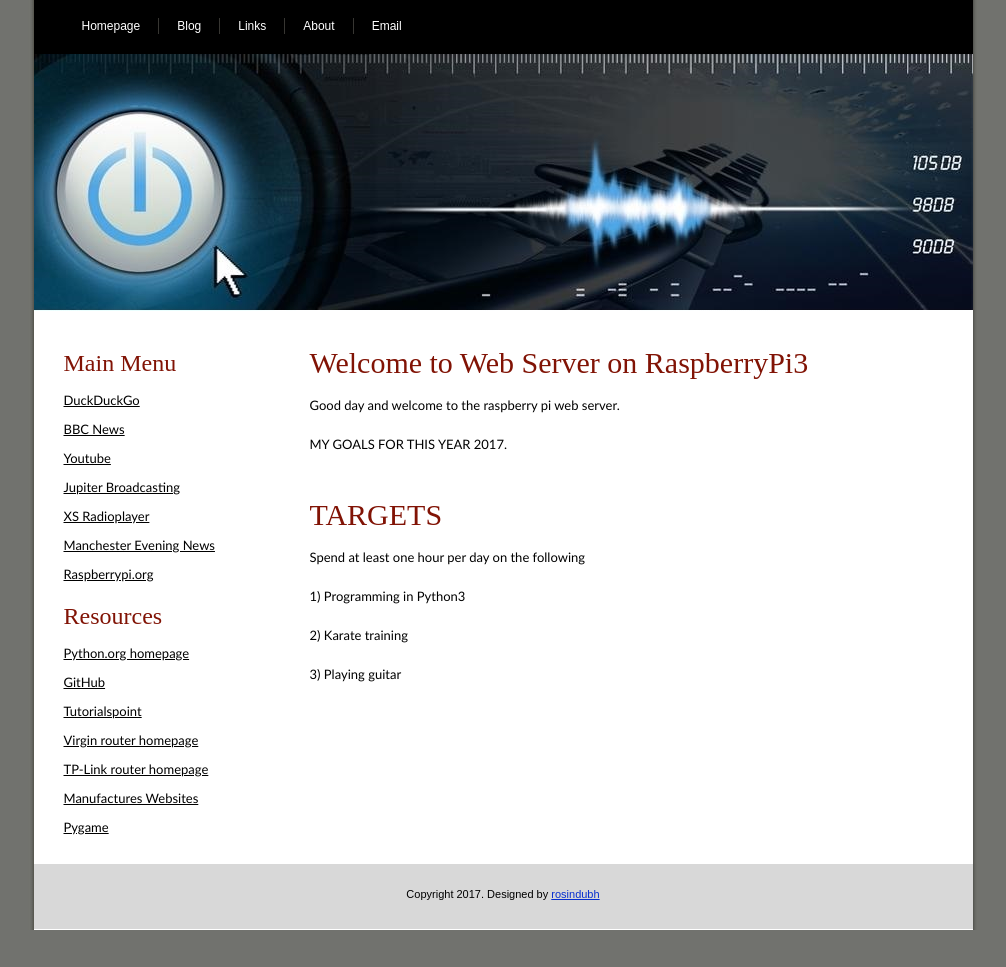
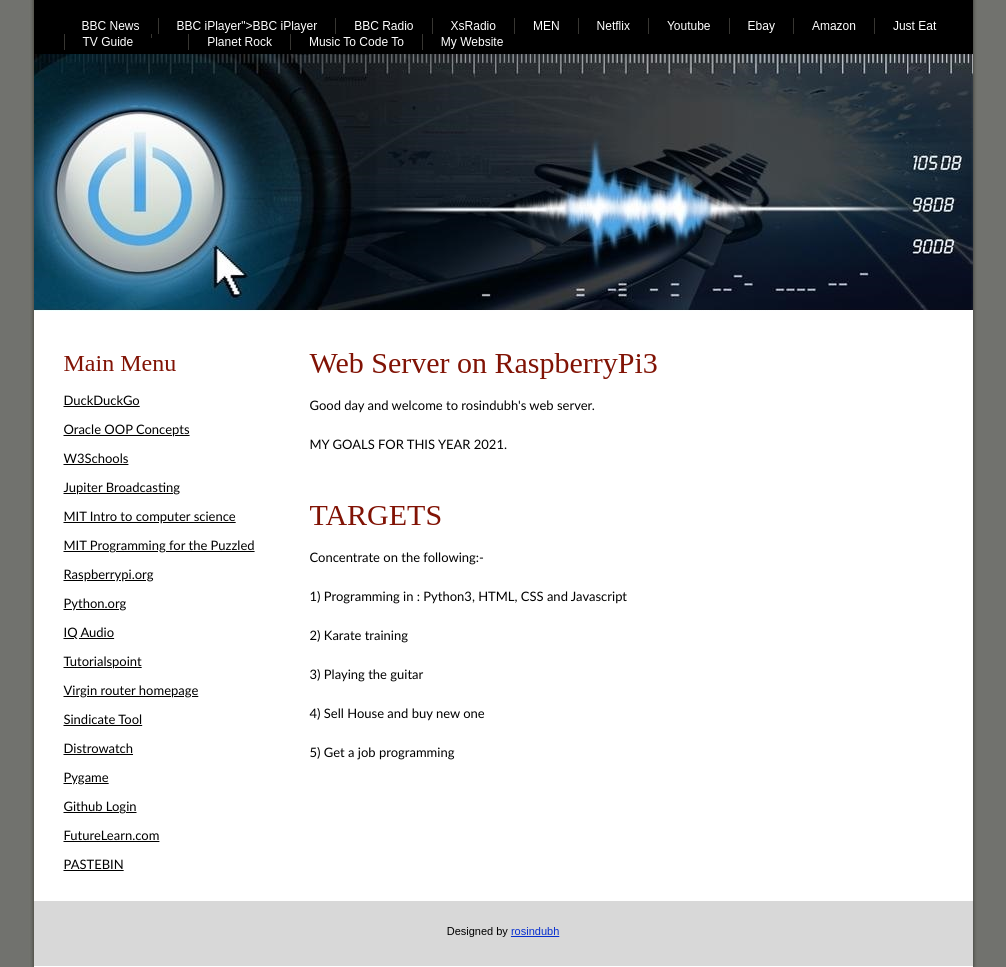
Before and after one commit to rosindubh/web_server, a plain HTML site: page index.html in a window 1280 px wide. Shown: the whole page, without its empty margins (137-1143 px from the left). Before the commit the page ends 930 px from the top, so only its background shows below. Drawn offline with Linux system fonts and the light colour scheme.

Commit message:
latest version oh index.html

```diff
--- a/index.html
+++ b/index.html
@@ -16,12 +16,20 @@
 <div class="header">
 <div class="nav-area">
 <ul class="nav">
-  <li style="border: medium none ;"><a href="http://192.168.1.6/">Homepage</a></li>
-  <li><a href="#">Blog</a></li>
-  <li><a href="http://192.168.1.6/manufactures_index.html">Links</a></li>
-  <li><a href="#">About</a></li>
-  <li><a href="mailto: p.welsby2@ntlworld.com">Email<br>
-    </a></li>
+  <li style="border: medium none ;"><a href="http://www.bbc.co.uk/news">BBC News</a></li>
+  <li><a href="https://www.bbc.co.uk/iplayer">BBC iPlayer">BBC iPlayer</a></li>
+  <li><a href="https://www.bbc.co.uk/sounds">BBC Radio</a></li>
+  <li><a href="http://www.xsmanchester.co.uk/radio/player/">XsRadio</a></li>
+  <li><a href="https://www.manchestereveningnews.co.uk/">MEN</a></li>
+  <li><a href="https://www.netflix.com/browse">Netflix</a></li>
+  <li><a href="https://www.youtube.com/">Youtube</a></li>
+  <li><a href="https://www.ebay.co.uk/">Ebay</a></li>
+  <li><a href="https://www.amazon.co.uk/">Amazon</a></li>
+  <li><a href="https://www.just-eat.co.uk/">Just Eat</a></li>
+  <li><a href="https://www.freeview.co.uk/tv-guide">TV Guide</a><li>
+  <li><a href="https://planetradio.co.uk/planet-rock/">Planet Rock</a></li>
+  <li><a href="https://www.youtube.com/watch?v=bmVKaAV_7-A">Music To Code To</a></li>
+  <li><a href="https://rosindubh.github.io/website_project/" target="_blank">My Website</a></li>
 </ul>
 </div>
 <div class="banner-area"><img src="images/banner-1.jpg" alt="#"
@@ -34,54 +42,62 @@
 <ul class="left-item">
   <li><a href="https://duckduckgo.com/">DuckDuckGo<br>
     </a></li>
-  <li><a href="http://www.bbc.co.uk/news">BBC News<br>
+  <li><a href="https://docs.oracle.com/javase/tutorial/java/concepts/">Oracle OOP Concepts<br>
     </a></li>
-  <li><a href="https://www.youtube.com/">Youtube<br>
+  <li><a href="https://www.w3schools.com/">W3Schools<br>
     </a></li>
   <li><a href="http://www.jupiterbroadcasting.com/">Jupiter Broadcasting<br>
     </a></li>
-  <li><a href="http://www.xsmanchester.co.uk/radio/player/">XS Radioplayer<br>
+  <li><a href="https://ocw.mit.edu/courses/electrical-engineering-and-computer-science/6-00-introduction-to-computer-science-and-programming-fall-2008/">
+               MIT Intro to computer science<br>
     </a></li>
-  <li><a href="http://www.manchestereveningnews.co.uk/">Manchester Evening News<br>
+  <li><a href="https://ocw.mit.edu/courses/electrical-engineering-and-computer-science/6-s095-programming-for-the-puzzled-january-iap-2018/">
+               MIT Programming for the Puzzled<br>
     </a></li>
   <li><a href="https://www.raspberrypi.org/">Raspberrypi.org<br>
     </a></li>
 </ul>
-<h3>Resources</h3>
+<!--<h3>Resources</h3>-->
 <ul class="left-item">
-  <li><a href="https://www.python.org/">Python.org homepage<br>
+  <li><a href="https://www.python.org/">Python.org<br>
     </a></li>
-  <li><a href="https://github.com/">GitHub<br>
+  <li><a href="http://iqaudio.co.uk/">IQ Audio<br>
     </a></li>
   <li><a href="https://www.tutorialspoint.com/index.htm">Tutorialspoint<br>
     </a></li>
   <li><a href="http://192.168.0.1/">Virgin router homepage<br>
     </a></li>
-  <li><a href="http://192.168.1.1/">TP-Link router homepage<br>
+  <li><a href="https://www.syndicatetool.com/login?next=%2Fsyndicates%2Fdanwood-mc-r%2Ftickets">Sindicate Tool<br>
     </a></li>
-  <li><a href="http://192.168.1.6/manufactures_index.html">Manufactures Websites<br>
+  <li><a href="https://distrowatch.com/">Distrowatch<br>
     </a></li>
-  <li><a href="http://192.168.0.7/">Pygame<br>
+  <li><a href="https://www.pygame.org/news">Pygame<br>
+    </a></li>
+  <li><a href="https://github.com/">Github Login<br>
+    </a></li>
+  <li><a href="https://www.futurelearn.com/">FutureLearn.com<br>
+    </a></li>
+  <li><a href="https://pastebin.com/">PASTEBIN<br>
     </a></li>
 </ul>
 </div>
 <div class="mid-right">
-<h1>Welcome to Web Server on RaspberryPi3 </h1>
-<p class="txt-1"> Good day and welcome to the raspberry pi web server. </p>
-<p class="txt-1"> MY GOALS FOR THIS YEAR 2017. </p>
+<h1>Web Server on RaspberryPi3 </h1>
+<p class="txt-1"> Good day and welcome to rosindubh's web server. </p>
+<p class="txt-1">MY GOALS FOR THIS YEAR 2021. </p>
 <br>
 <h1>TARGETS</h1>
-<p class="txt-1"> Spend at least one hour per day on the following</p>
-<p class="txt-1"> 1) Programming in Python3</p>
+<p class="txt-1"> Concentrate on the following:-</p>
+<p class="txt-1"> 1) Programming in : Python3, HTML, CSS and Javascript</p>
 <p class="txt-1"> 2) Karate training</p>
-<p class="txt-1"> 3) Playing guitar</p>
+<p class="txt-1"> 3) Playing the guitar</p>
+<p class="txt-1"> 4) Sell House and buy new one</p>
+<p class="txt-1"> 5) Get a job programming
 <br>
 
-</di
-v>
 </div>
 <div class="footer">
-<p class="copyright-text">Copyright 2017. Designed by  <a target="_blank"
+<p class="copyright-text">Designed by  <a target="_blank"
  href="http://rosindubh.pythonanywhere.com//">rosindubh</a></p>
 </div>
 </div>
```
